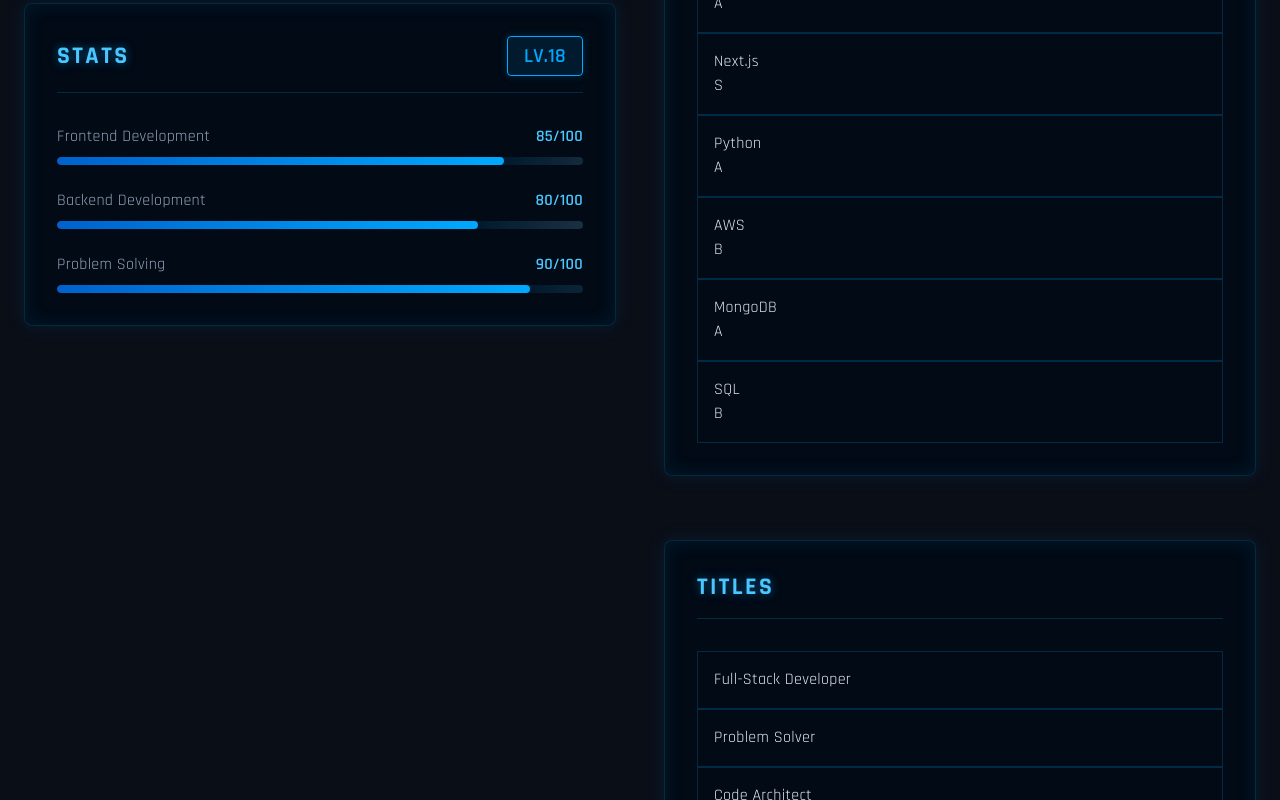
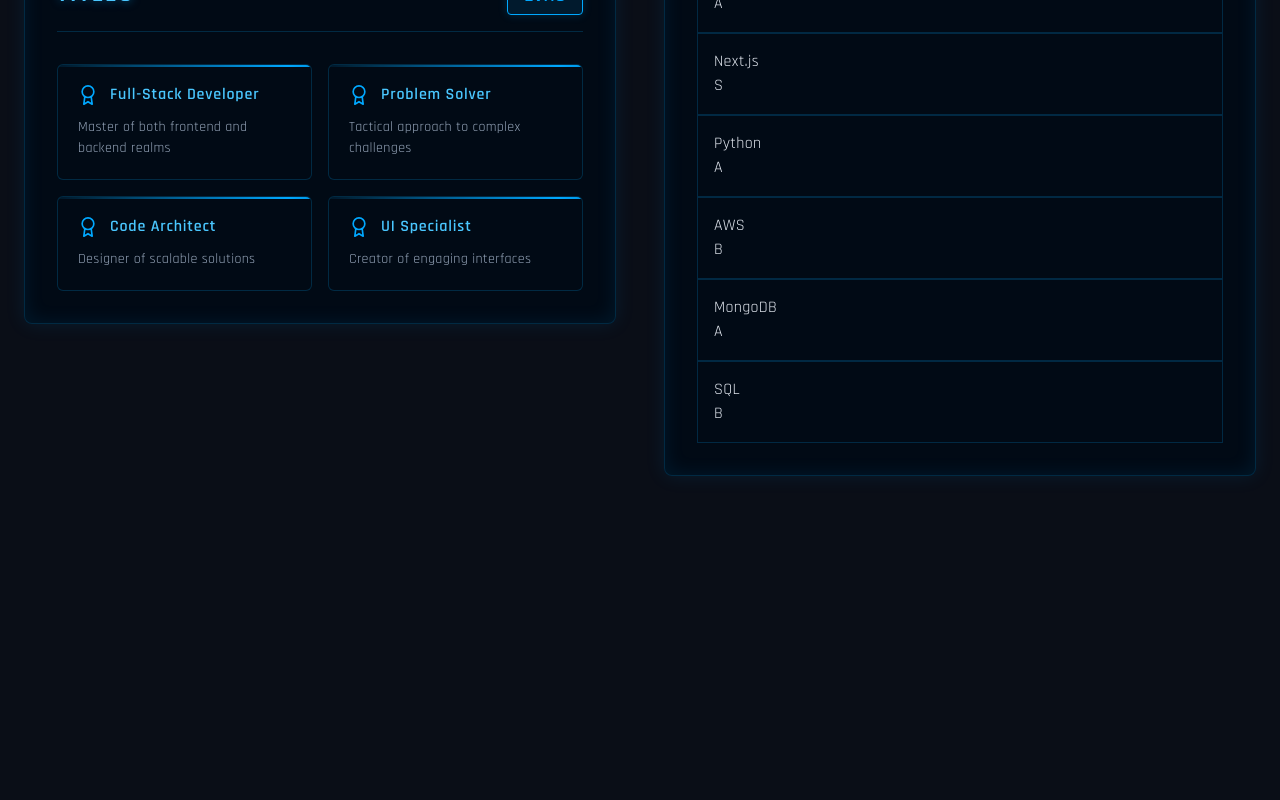
Before and after one commit to parmarshashank/Portf, a Next.js app: page / in a window 1280 px wide. Shown: the part 1220-2020 px from the top of the page. After the commit the page ends 1824 px from the top, so only its background shows below. Built offline with nearby package versions, Linux system fonts and the light colour scheme.

Commit message:
fixed profile section

```diff
--- a/app/components/Profile.tsx
+++ b/app/components/Profile.tsx
@@ -1,4 +1,5 @@
 import { motion } from 'framer-motion';
+import { FiAward, FiCode } from 'react-icons/fi';
 
 interface StatBarProps {
   label: string;
@@ -39,44 +40,29 @@ const Profile = () => {
           <div className="profile__bio">
             A passionate Full-Stack Developer with a quest to create exceptional digital experiences.
             Specializing in modern web technologies and creative problem-solving, I transform complex
-            challenges into elegant solutions. My journey in the realm of code has equipped me with
-            the skills to craft robust applications and intuitive user interfaces.
+            challenges into elegant solutions.
           </div>
 
           <div className="stat-group">
             <div className="stat-group__header">
-              <h3 className="stat-group__title">STATS</h3>
+              <h3 className="stat-group__title">TITLES</h3>
               <span className="stat-group__value">LV.18</span>
             </div>
-
-            <div className="stat-bar-container">
-              <div className="stat-bar-label">
-                <span>Frontend Development</span>
-                <span>85/100</span>
-              </div>
-              <div className="stat-bar">
-                <div className="stat-bar__fill" style={{ width: '85%' }} />
-              </div>
-            </div>
-
-            <div className="stat-bar-container">
-              <div className="stat-bar-label">
-                <span>Backend Development</span>
-                <span>80/100</span>
-              </div>
-              <div className="stat-bar">
-                <div className="stat-bar__fill" style={{ width: '80%' }} />
-              </div>
-            </div>
-
-            <div className="stat-bar-container">
-              <div className="stat-bar-label">
-                <span>Problem Solving</span>
-                <span>90/100</span>
-              </div>
-              <div className="stat-bar">
-                <div className="stat-bar__fill" style={{ width: '90%' }} />
-              </div>
+            <div className="titles-grid">
+              {[
+                { title: 'Full-Stack Developer', description: 'Master of both frontend and backend realms' },
+                { title: 'Problem Solver', description: 'Tactical approach to complex challenges' },
+                { title: 'Code Architect', description: 'Designer of scalable solutions' },
+                { title: 'UI Specialist', description: 'Creator of engaging interfaces' },
+              ].map((item) => (
+                <div key={item.title} className="title-card">
+                  <div className="title-card__header">
+                    <FiAward className="title-card__icon" />
+                    <h4 className="title-card__title">{item.title}</h4>
+                  </div>
+                  <p className="title-card__description">{item.description}</p>
+                </div>
+              ))}
             </div>
           </div>
         </div>
@@ -104,24 +90,6 @@ const Profile = () => {
               ))}
             </div>
           </div>
-
-          <div className="stat-group">
-            <div className="stat-group__header">
-              <h3 className="stat-group__title">TITLES</h3>
-            </div>
-            <div className="skill-grid">
-              {[
-                'Full-Stack Developer',
-                'Problem Solver',
-                'Code Architect',
-                'UI Specialist',
-              ].map((title) => (
-                <div key={title} className="skill-item">
-                  <div className="skill-item__name">{title}</div>
-                </div>
-              ))}
-            </div>
-          </div>
         </div>
       </div>
     </section>
--- a/app/globals.css
+++ b/app/globals.css
@@ -512,6 +512,7 @@ h1, h2, h3, h4, h5, h6 {
     inset 0 0 20px rgba(0, 168, 255, 0.1);
   margin-bottom: 2rem;
   transition: all 0.3s ease;
+  overflow: hidden;
 }
 
 .stat-group:hover {
@@ -519,6 +520,24 @@ h1, h2, h3, h4, h5, h6 {
   box-shadow:
     0 0 30px rgba(0, 168, 255, 0.2),
     inset 0 0 30px rgba(0, 168, 255, 0.1);
+}
+
+.stat-group::before {
+  content: '';
+  position: absolute;
+  top: 0;
+  left: -100%;
+  width: 200%;
+  height: 2px;
+  background: linear-gradient(
+    90deg,
+    transparent,
+    var(--sl-blue-glow),
+    transparent
+  );
+  animation: scanline 3s linear infinite;
+  transform-origin: 0 0;
+  pointer-events: none;
 }
 
 .stat-group__header {
@@ -614,18 +633,13 @@ h1, h2, h3, h4, h5, h6 {
   }
 }
 
-/* Update scanline animation to prevent overflow */
+/* Update scanline animation */
 @keyframes scanline {
   0% {
     transform: translateX(0%);
-    opacity: 0;
-  }
-  50% {
-    opacity: 1;
   }
   100% {
-    transform: translateX(100%);
-    opacity: 0;
+    transform: translateX(50%);
   }
 }
 
@@ -669,3 +683,73 @@ h1, h2, h3, h4, h5, h6 {
     grid-template-columns: repeat(2, 1fr);
   }
 }
+
+/* Title Cards */
+.titles-grid {
+  display: grid;
+  grid-template-columns: repeat(2, 1fr);
+  gap: 1rem;
+}
+
+.title-card {
+  background: rgba(2, 11, 22, 0.95);
+  border: 1px solid rgba(0, 168, 255, 0.2);
+  border-radius: 0.375rem;
+  padding: 1.25rem;
+  position: relative;
+  overflow: hidden;
+}
+
+.title-card::before {
+  content: '';
+  position: absolute;
+  top: 0;
+  left: -100%;
+  width: 200%;
+  height: 2px;
+  background: linear-gradient(
+    90deg,
+    transparent,
+    var(--sl-blue-glow),
+    transparent
+  );
+  animation: scanline 3s linear infinite;
+  transform-origin: 0 0;
+  pointer-events: none;
+}
+
+.title-card:hover {
+  border-color: var(--sl-blue-glow);
+  box-shadow: 0 0 20px rgba(0, 168, 255, 0.2);
+}
+
+.title-card__header {
+  display: flex;
+  align-items: center;
+  gap: 0.75rem;
+  margin-bottom: 0.75rem;
+}
+
+.title-card__icon {
+  color: var(--sl-blue-glow);
+  font-size: 1.25rem;
+}
+
+.title-card__title {
+  color: var(--sl-blue-light);
+  font-size: 1rem;
+  font-weight: 600;
+  letter-spacing: 0.05em;
+}
+
+.title-card__description {
+  color: var(--sl-text-secondary);
+  font-size: 0.875rem;
+  line-height: 1.5;
+}
+
+@media (max-width: 768px) {
+  .titles-grid {
+    grid-template-columns: 1fr;
+  }
+}
--- a/package.json
+++ b/package.json
@@ -13,11 +13,12 @@
     "lucide-react": "^0.501.0",
     "next": "14.1.0",
     "react": "^18",
-    "react-dom": "^18"
+    "react-dom": "^18",
+    "react-icons": "^5.5.0"
   },
   "devDependencies": {
+    "@tailwindcss/postcss": "^4",
     "@tailwindcss/typography": "^0.5.10",
-    "@tailwindcss/postcss": "^4",
     "@types/node": "^20",
     "@types/react": "^18",
     "@types/react-dom": "^18",
```
Also changed, not shown: 1 other file (tests, documents, lock files or other folders).
